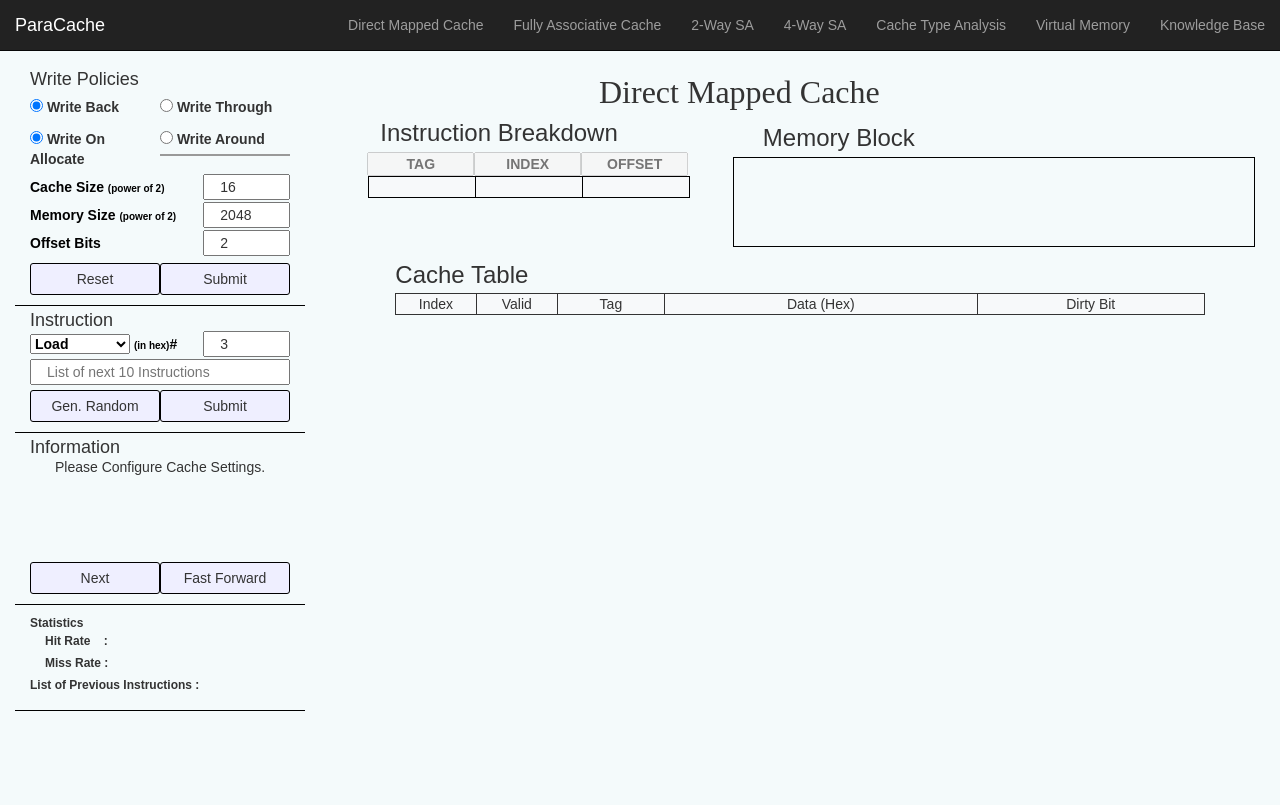
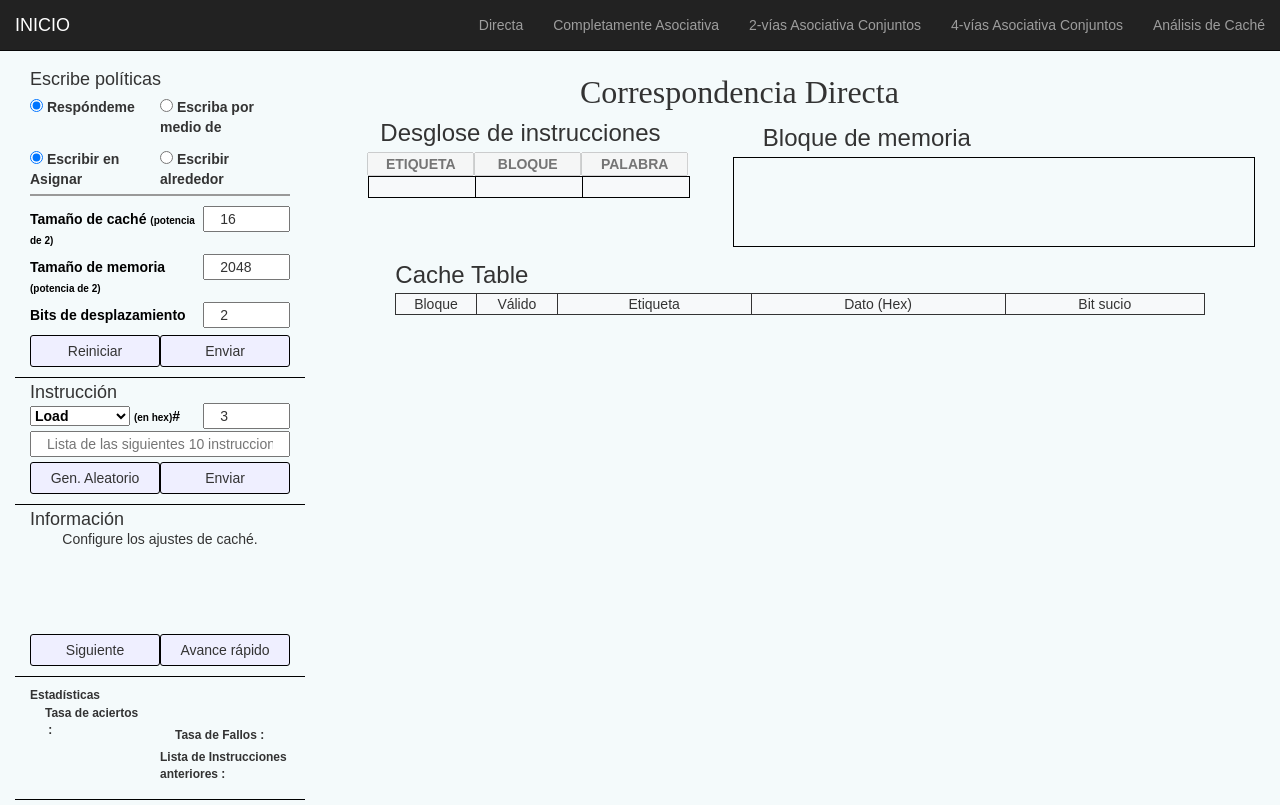
Before and after one commit to RaulTrigueros/simulacionMemoriaARC115, a PHP site: page /dmc.html in a window 1280 px wide. Before the commit the page ends 711 px from the top, so only its background shows below. Run offline with PHP 8.4, Linux system fonts and the light colour scheme; some web fonts are replaced.

Commit message:
Cambio de idioma de pagina start.html y dmc.html
Se cambio el idioma a las paginas start y dmc, ademas se agregó el favicon y logo a la pantalla start.html

```diff
--- a/analysis.html
+++ b/analysis.html
@@ -17,6 +17,7 @@
     <meta name="description" content="">
     <meta name="author" content="">
 
+ 	<link rel="shortcut icon" href="img/logoarc115.ico">  <!--USO DE FAVICON EN TÍTULO-->
 
     <!-- Bootstrap core CSS -->
     <link href="css/bootstrap.min.css" rel="stylesheet">
--- a/dmc.html
+++ b/dmc.html
@@ -2,7 +2,7 @@
 <html>
 <head>
 
-    <title> Direct Mapped Cache Simulator</title>
+    <title> Simulador Correspondencia Directa Cach&eacute</title>
     <link rel="stylesheet" href="fonts/font-awesome/css/font-awesome.min.css">
     <script type="text/javascript" src="js/jquery-1.9.1.min.js"></script>
     <script type="text/javascript" src="js/dmc.js" ></script>
@@ -14,7 +14,7 @@
     <meta name="description" content="">
     <meta name="author" content="">
 
-
+      <link rel="shortcut icon" href="img/logoarc115.ico">  <!--USO DE FAVICON EN TÍTULO-->
     <!-- Bootstrap core CSS -->
     <link href="css/bootstrap.min.css" rel="stylesheet">
 
@@ -46,17 +46,15 @@
             <span class="icon-bar"></span>
             <span class="icon-bar"></span>
           </button>
-          <a class="navbar-brand" href="start.html">ParaCache</a>
+          <a class="navbar-brand" href="start.html">INICIO</a>
         </div>
         <div id="navbar" class="navbar-collapse collapse">
           <ul class="nav navbar-nav navbar-right">
-            <li><a href="dmc.html">Direct Mapped Cache</a></li>
-            <li><a href="fa.html">Fully Associative Cache</a></li>
-            <li><a href="sa2.html">2-Way SA </a></li>
-            <li><a href="sa4.html">4-Way SA</a></li>
-            <li><a href="analysis.html">Cache Type Analysis</a></li>
-            <li><a href="vm.html">Virtual Memory</a></li>
-            <li><a href="kb.pdf">Knowledge Base</a></li>
+            <li><a href="dmc.html">Directa</a></li>
+            <li><a href="fa.html">Completamente Asociativa</a></li>
+            <li><a href="sa2.html">2-v&iacuteas Asociativa Conjuntos</a></li>
+            <li><a href="sa4.html">4-v&iacuteas Asociativa Conjuntos</a></li>
+            <li><a href="analysis.html">An&aacutelisis de Cach&eacute</a></li>
           </ul>
         </div>
       </div>
@@ -66,55 +64,55 @@
 
 		<div class="col-sm-6 col-md-2 configurationTab">
 		<div class="settings_text">
-				<!-----Write Through / Write Back ---><h4>Write Policies </h4>
-				<label class="col-xs-6 col-sm-6 reppol"><input type="radio" id="WriteThroughBack"  name="WriteThroughBack"  value="Write Back" checked> Write Back </input></label>
-                <label class="col-xs-6 col-sm-6 reppol"><input type="radio" id="WriteThroughBack"  name="WriteThroughBack"  value="Write Through"> Write Through </input></label>
-				<label class="col-xs-6 col-sm-6 reppol"><input type="radio" id="WriteAllocateAround"  name="WriteAllocateAround"  value="Write Allocate" checked> Write On Allocate </input></label>
-                <label class="col-xs-6 col-sm-6 reppol"><input type="radio" id="WriteAllocateAround"  name="WriteAllocateAround"  value="Write Around"> Write Around </input></label>
+				<!-----Write Through / Write Back ---><h4>Escribe políticas </h4>
+				<label class="col-xs-6 col-sm-6 reppol"><input type="radio" id="WriteThroughBack"  name="WriteThroughBack"  value="Write Back" checked> Respóndeme </input></label>
+                <label class="col-xs-6 col-sm-6 reppol"><input type="radio" id="WriteThroughBack"  name="WriteThroughBack"  value="Write Through"> Escriba por medio de </input></label>
+				<label class="col-xs-6 col-sm-6 reppol"><input type="radio" id="WriteAllocateAround"  name="WriteAllocateAround"  value="Write Allocate" checked> Escribir en Asignar </input></label>
+                <label class="col-xs-6 col-sm-6 reppol"><input type="radio" id="WriteAllocateAround"  name="WriteAllocateAround"  value="Write Around"> Escribir alrededor </input></label>
   				<br><hr style="margin-top:0px; margin-bottom:10px; border:0.5px solid #999;">
 		</div>
-			<div><label class="col-xs-8 col-sm-8 labels" name="Cache Size"> Cache Size <font size=-4>(power of 2)</font> </label><input class="col-xs-4 col-sm-4" type="text" name="cachesize" id="cachesize" value=16 /></div>
-			<div><label class="col-xs-8 col-sm-8 labels" name="Memory Size"> Memory Size <font size=-4>(power of 2)</font></label><input class="col-xs-4 col-sm-4" type="text" name="memorysize" id="memorysize"  value=2048 /> </div>
-			<div><label class="col-xs-8 col-sm-8 labels" name="Offset Size"> Offset Bits <font size=-4></font></label> <input class="col-xs-4 col-sm-4" type="text" name="offsetsize" id="offsetsize"  value=2 /></div>
+			<div><label class="col-xs-8 col-sm-8 labels" name="Cache Size"> Tamaño de cach&eacute <font size=-4>(potencia de 2)</font> </label><input class="col-xs-4 col-sm-4" type="text" name="cachesize" id="cachesize" value=16 /></div>
+			<div><label class="col-xs-8 col-sm-8 labels" name="Memory Size"> Tamaño de memoria <font size=-4>(potencia de 2)</font></label><input class="col-xs-4 col-sm-4" type="text" name="memorysize" id="memorysize"  value=2048 /> </div>
+			<div><label class="col-xs-8 col-sm-8 labels" name="Offset Size"> Bits de desplazamiento <font size=-4></font></label> <input class="col-xs-4 col-sm-4" type="text" name="offsetsize" id="offsetsize"  value=2 /></div>
 			<div class ="submit">
-				<button class="col-xs-6 col-sm-6 onsubmit" onclick="resetConfiguration()">Reset</button>
-				<button class="col-xs-6 col-sm-6 onsubmit" id="submitConfig" onclick="loadConfiguration()">Submit</button>
+				<button class="col-xs-6 col-sm-6 onsubmit" onclick="resetConfiguration()">Reiniciar</button>
+				<button class="col-xs-6 col-sm-6 onsubmit" id="submitConfig" onclick="loadConfiguration()">Enviar</button>
 
 			</div>
 		</div>
 		<!------------------  INSTRUCTION ---------------------------------->
 		<div class="col-sm-6 col-md-2 instruction">
-			<h4>  Instruction	</h4>
+			<h4>  Instrucci&oacuten	</h4>
             <label class="col-xs-8 col-sm-8 labels">
 				<select name="InstructionType" id="InstructionType">
 					<option value="Load"> Load </option>
 					<option value="Store"> Store </option>
 				</select>
-					<font size=-4>(in hex)</font>#</label>
+					<font size=-4>(en hex)</font>#</label>
                  <input  class="col-xs-4 col-sm-4" type="text" name="instruction_data" id="instruction_data"  value=3 />
-            <input  class="col-xs-12 col-sm-12" type="text" placeholder="List of next 10 Instructions" id="list_of_instruction" />
-			<button class="col-xs-6 col-sm-6 onsubmit" id="genRandom" onclick="generateRandomNumber()">Gen. Random</button>
-			<button class="col-xs-6 col-sm-6 onsubmit" id="submit" onclick="instruction()">Submit</button>
+            <input  class="col-xs-12 col-sm-12" type="text" placeholder="Lista de las siguientes 10 instrucciones" id="list_of_instruction" />
+			<button class="col-xs-6 col-sm-6 onsubmit" id="genRandom" onclick="generateRandomNumber()">Gen. Aleatorio</button>
+			<button class="col-xs-6 col-sm-6 onsubmit" id="submit" onclick="instruction()">Enviar</button>
 		</div>
 		<!------------------INFORMATION  -------------------------------->
 		<div class="col-sm-6 col-md-2 information" id="information">
-			<h4> Information </h4>
+			<h4> Informaci&oacuten </h4>
 			<div id="information_text" class="col-sm-12 col-md-12 information_text">
-				Please Configure Cache Settings.
+				Configure los ajustes de cach&eacute.
 			</div>
-			<button class="col-xs-6 col-sm-6 onsubmit"  id="next" onclick="instructionLoadOrStore()" disabled>Next</button>
-			<button class="col-xs-6 col-sm-6 onsubmit"  id="fastforward" onclick="fastForward()" disabled>Fast Forward</button>
+			<button class="col-xs-6 col-sm-6 onsubmit"  id="next" onclick="instructionLoadOrStore()" disabled>Siguiente</button>
+			<button class="col-xs-6 col-sm-6 onsubmit"  id="fastforward" onclick="fastForward()" disabled>Avance r&aacutepido</button>
 		</div>
 		<!-----------------------STATISTICS ---------------------------->
 		<div class="col-sm-6 col-md-2 hitmiss" id="hitmiss">
 
-		<b> Statistics </b> <br>
-			<label class="col-xs-12 col-sm-6 ">Hit Rate  &nbsp; &nbsp;: </label>
+		<b> Estad&iacutesticas </b> <br>
+			<label class="col-xs-12 col-sm-6 ">Tasa de aciertos  &nbsp; &nbsp;: </label>
 			<label class="col-xs-12 col-sm-6" id="hitRateLabel">&nbsp;</label>
-			<label class="col-xs-6 col-sm-6"> Miss Rate : </label>
+			<label class="col-xs-6 col-sm-6"> Tasa de Fallos : </label>
 			<label  class="col-xs-6 col-sm-6" id="missRateLabel">&nbsp; </label>
 
-		<b>	List of Previous Instructions :  </b>
+		<b>	Lista de Instrucciones anteriores :  </b>
 				<label  class="col-xs-12 col-sm-12 "id="listOfInstructionsLabel"> </label>
 		</div>
     </div>
@@ -124,16 +122,16 @@
 	<!------------HEADER ----------------------------------->
 	<div class="col-sm-12 col-md-10 header">
 	<h3><i class="fa fa-sliders" aria-hidden="true"></i>
-            <font face="titleFont"> Direct Mapped Cache </font></h3>
+            <font face="titleFont"> Correspondencia Directa </font></h3>
   	</div>
 	<!-----------------------INSTRUCTION BREAKDOWN ----------------------------------->
 	<div id="addressevaluated" class="col-sm-12 col-md-5 addressevaluated">
-		<h3><i class="fa fa-sign-in" aria-hidden="true"></i> Instruction Breakdown </h3>
+		<h3><i class="fa fa-sign-in" aria-hidden="true"></i> Desglose de instrucciones </h3>
 		<table  id=caption class=caption>
 			<tr>
-				<td><input type="text" id="tag" name="tag" placeholder="tag" disabled></input></td>
-				<td><input type="text" id="index" name="index" placeholder="index" disabled></input></td>
-				<td><input type="text" id="offset" name="offset" placeholder="offset" disabled></input></td>
+				<td><input type="text" id="tag" name="tag" placeholder="Etiqueta" disabled></input></td>
+				<td><input type="text" id="index" name="index" placeholder="Bloque" disabled></input></td>
+				<td><input type="text" id="offset" name="offset" placeholder="palabra" disabled></input></td>
 			</tr>
 			<tr>
 				<td id="tagbit">  &nbsp;</td>
@@ -146,7 +144,7 @@
 		<div id="drawingSpace" class="drawingSpace"></div>
 	<!-------------------------MEMORY BLOCK ------------------------------->
 		<div id="memorydiv" class="col-sm-12 col-md-7 memorydiv">
-			<h3><i class="fa fa-th-large" aria-hidden="true"></i> Memory Block </h3>
+			<h3><i class="fa fa-th-large" aria-hidden="true"></i> Bloque de memoria </h3>
 				<div id="memoryblocks" class="memoryblocks"></div>
 		</div>
 
@@ -157,11 +155,11 @@
 			<div id="tableSpace" class="tableSpace">
 				<table class=drawtable id=cachetable>
 					<tr>
-						<td> Index </td>
-						<td> Valid </td>
-						<td> Tag </td>
-						<td> Data (Hex) </td>
-						<td> Dirty Bit </td>
+						<td> Bloque </td>
+						<td> V&aacutelido </td>
+						<td> Etiqueta </td>
+						<td> Dato (Hex) </td>
+						<td> Bit sucio </td>
 					</tr>
 				</table>
 			</div>
--- a/fa.html
+++ b/fa.html
@@ -14,6 +14,7 @@
     <meta name="description" content="">
     <meta name="author" content="">
 
+     <link rel="shortcut icon" href="img/logoarc115.ico">  <!--USO DE FAVICON EN TÍTULO-->
 
     <!-- Bootstrap core CSS -->
     <link href="css/bootstrap.min.css" rel="stylesheet">
--- a/sa2.html
+++ b/sa2.html
@@ -8,6 +8,8 @@
     <!-- The above 3 meta tags *must* come first in the head; any other head content must come *after* these tags -->
     <meta name="description" content="">
     <meta name="author" content="">
+
+     <link rel="shortcut icon" href="img/logoarc115.ico">  <!--USO DE FAVICON EN TÍTULO-->
 
 
     <!-- Bootstrap core CSS -->
--- a/sa4.html
+++ b/sa4.html
@@ -14,6 +14,8 @@
     <!-- The above 3 meta tags *must* come first in the head; any other head content must come *after* these tags -->
     <meta name="description" content="">
     <meta name="author" content="">
+
+     <link rel="shortcut icon" href="img/logoarc115.ico">  <!--USO DE FAVICON EN TÍTULO-->
 
     <!-- Bootstrap core CSS -->
     <link href="css/bootstrap.min.css" rel="stylesheet">
```
Also changed, not shown: css/landing-page.css (+10 -5 lines), js/general.js (+35 -35 lines), start.html (+11 -15 lines), img/logoArc.ico (added), img/logoarc115.ico (added), img/logoarc115.png (added).
